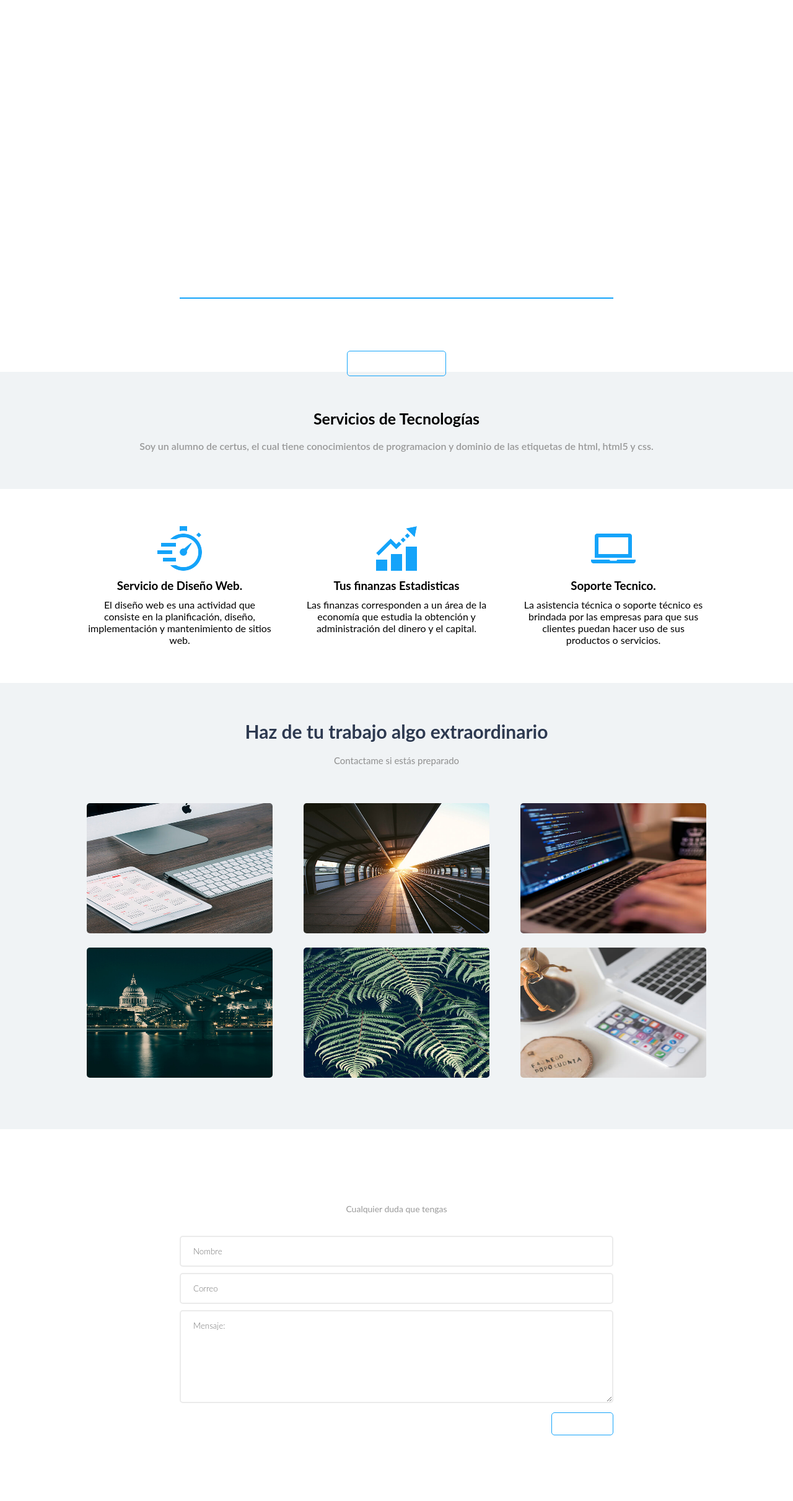
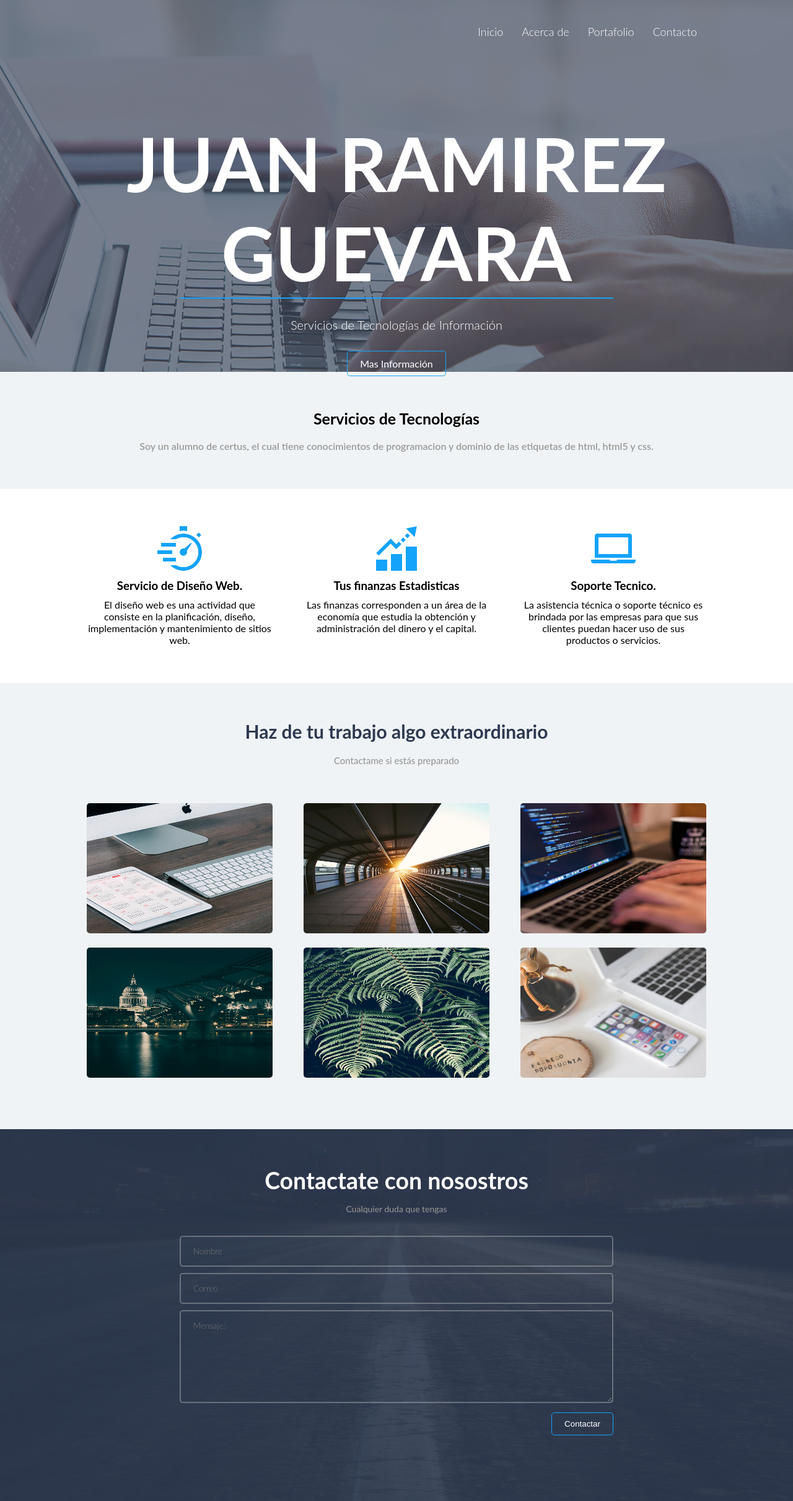
Before and after one commit to JuanRamirez66/proyecto, a plain HTML site: page index.html in a window 1280 px wide. Shown: the whole page at 62% size. Drawn offline with Linux system fonts and the light colour scheme.

Commit message:
Update estilos.css

```diff
--- a/estilos.css
+++ b/estilos.css
@@ -20,7 +20,7 @@ body{
 }
 
 header{
-    background-image: url('../img/portada.png'); /*La propiedad La imagen se muestra en la zona que ocupan el contenido y el relleno del elemento, justo hasta su borde*/
+    background-image: url('portada.png'); /*La propiedad La imagen se muestra en la zona que ocupan el contenido y el relleno del elemento, justo hasta su borde*/
     height:600px; /* representa la altura la medida*/
     background-repeat: no-repeat; /*La propiedad de CSS background-repeat define como se repiten los fondos del documento. Un fondo de imagen puede ser repetido sobre
     el eje horizontal, el eje vertical, ambos ejes, o no estar repetido*/
@@ -173,7 +173,7 @@ main .portafolio .galeria .fotos img:hover{
 
 footer .contacto{
     height:600px;
-    background-image: url(../img/footer.png);
+    background-image: url(footer.png);
     background-position:center;
     padding:60px 0;
 }
```
